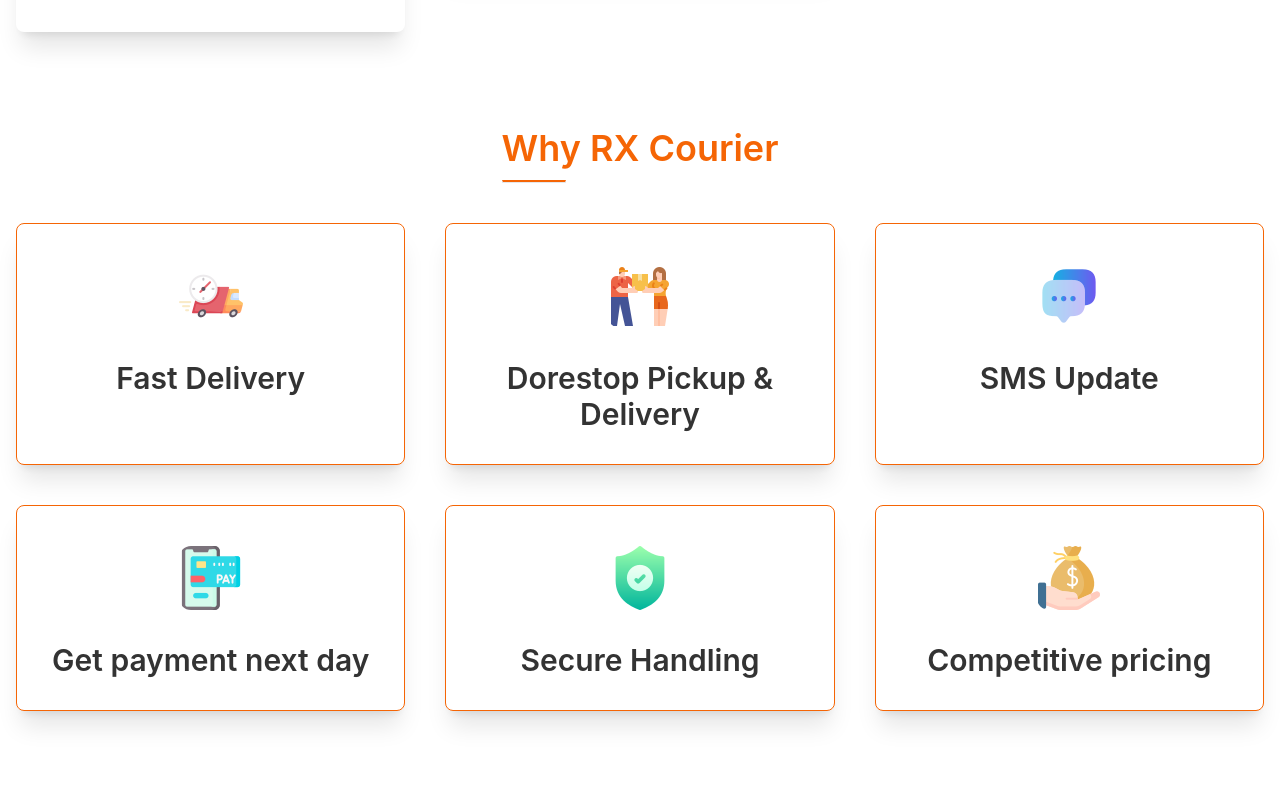
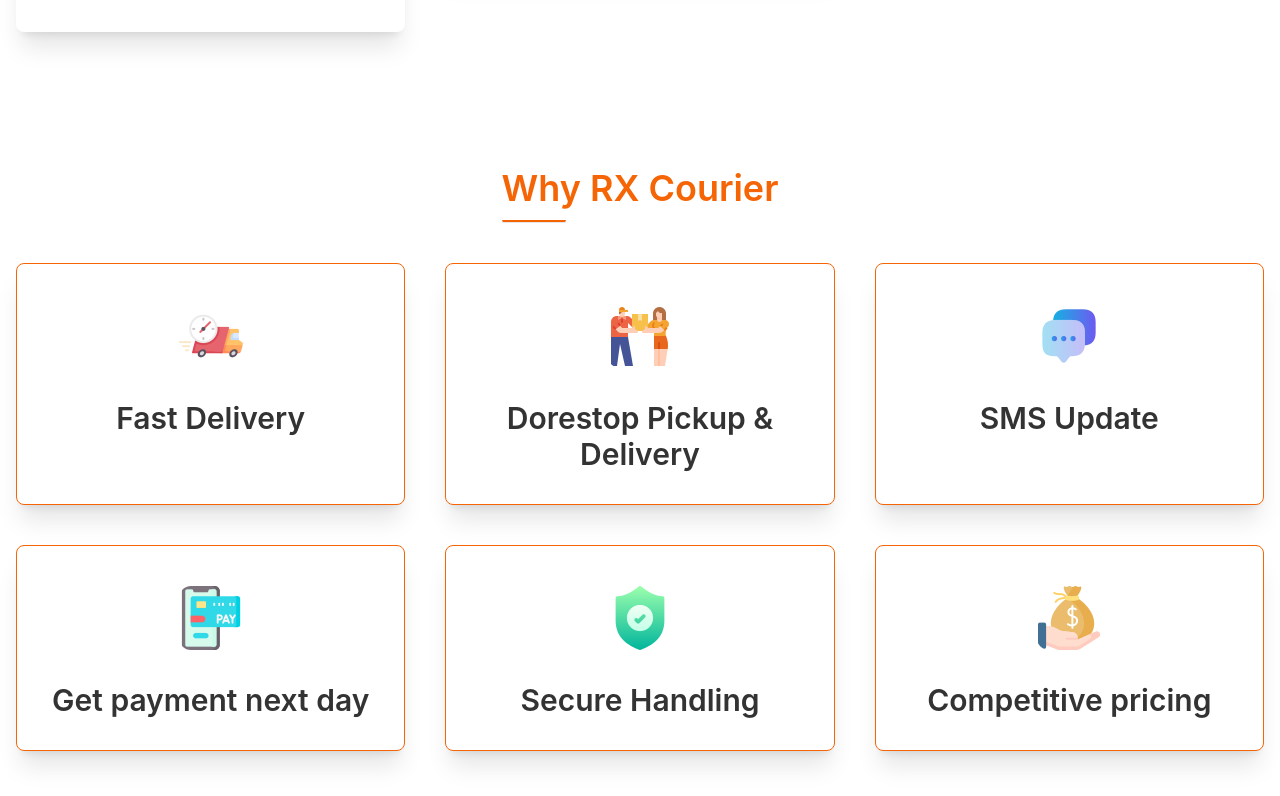
Before and after one commit to habib-sc/rx-courier-react, a React (Create React App) app: page / in a window 1280 px wide. Shown: the part 1523-2319 px from the top of the page. Built offline with nearby package versions, Linux system fonts and the light colour scheme.

Commit message:
spacing fix

```diff
--- a/src/components/Shared/Pricing/Pricing.js
+++ b/src/components/Shared/Pricing/Pricing.js
@@ -6,7 +6,7 @@ const Pricing = () => {
     return (
         <section name="pricing" className='container px-4 mx-auto py-10' data-aos="fade-up-right" data-aos-duration="1500" data-aos-delay="800">
             {/* Pricing Start */}
-            <div className="text-4xl font-semibold text-primary flex justify-center mb-10">
+            <div className="text-4xl font-semibold text-primary flex justify-center my-10">
                 <div>
                     <h2 className="">RX Courier Pricing</h2>
                     <div className="border border-t-2 border-t-primary w-16 mt-3"></div>
--- a/src/components/Shared/WhyRX/WhyRX.js
+++ b/src/components/Shared/WhyRX/WhyRX.js
@@ -11,7 +11,7 @@ const WhyRX = () => {
     }, []);
 
     return (
-        <section className="container px-4 mx-auto my-10">
+        <section className="container px-4 mx-auto py-10 mb-10">
             <div className="text-4xl font-semibold text-primary flex justify-center">
                 <div>
                     <h2 className="">Why RX Courier</h2>
```
